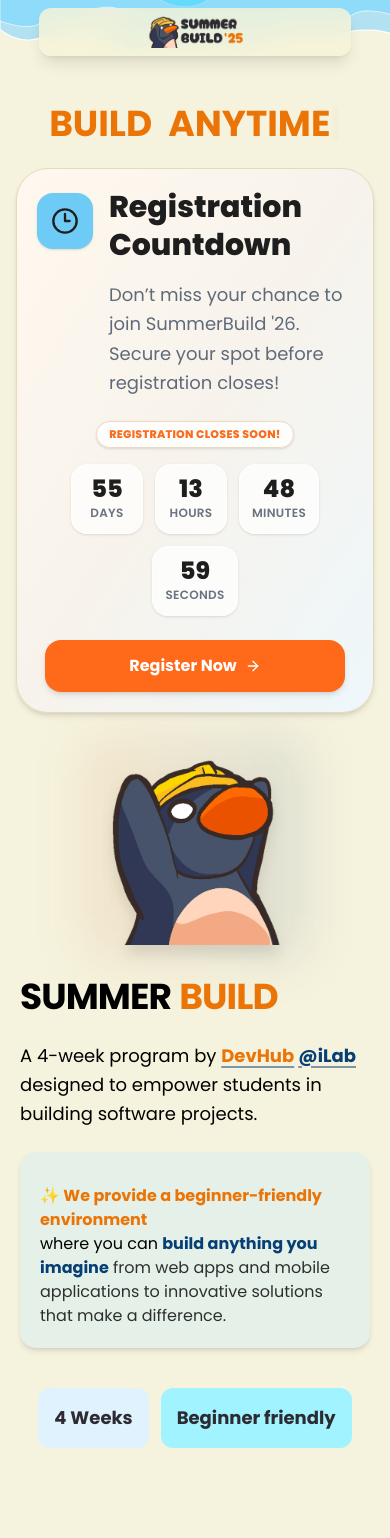
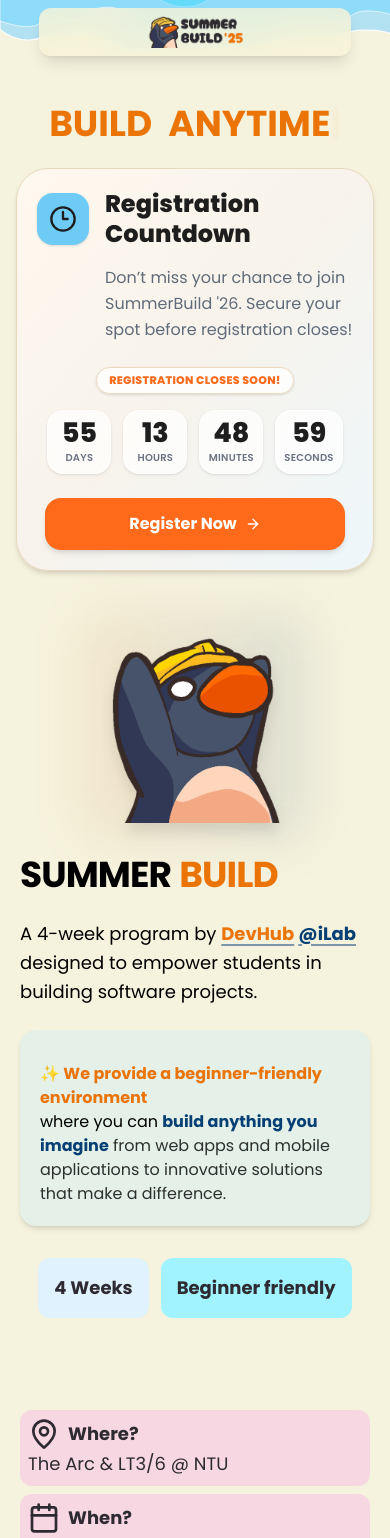
Before and after one commit to DevHub-iLab/summerbuild-2025, a React (Vite) app: page / in a window 390 px wide. Shown: the top 1538 px of the page. Built offline with nearby package versions, Linux system fonts and the light colour scheme.

Commit message:
updated mobile styling

```diff
--- a/src/components/CountDown.tsx
+++ b/src/components/CountDown.tsx
@@ -40,11 +40,11 @@
   label: string;
 }) {
   return (
-    <div className="min-w-[72px] rounded-2xl border border-white/60 bg-white/70 px-3 py-3 text-center shadow-sm backdrop-blur-sm sm:min-w-[84px] sm:px-4 sm:py-4">
-      <div className="text-2xl font-extrabold leading-none text-[#1E1E1E] sm:text-3xl">
+    <div className="min-w-16 rounded-2xl border border-white/60 bg-white/70 px-2 py-2 text-center shadow-sm backdrop-blur-sm sm:min-w-21 sm:px-4 sm:py-4">
+      <div className="text-[27px] font-extrabold leading-none text-[#1E1E1E] sm:text-3xl">
         {String(value).padStart(2, "0")}
       </div>
-      <div className="mt-1 text-xs font-semibold uppercase tracking-wide text-[#6B7280] sm:text-sm">
+      <div className="mt-1 text-[10px] font-semibold uppercase tracking-wide text-[#6B7280] sm:text-sm">
         {label}
       </div>
     </div>
@@ -70,20 +70,20 @@
   return (
     <section className="px-4 pt-6 sm:px-6">
       <div className="mx-auto max-w-150">
-        <div className="rounded-[2rem] border border-[#E8D8BE] bg-gradient-to-br from-[#FFF8EE] via-[#F7F3EC] to-[#EEF7FB] p-5 shadow-md sm:p-6">
+        <div className="rounded-4xl border border-[#E8D8BE] bg-linear-to-br from-[#FFF8EE] via-[#F7F3EC] to-[#EEF7FB] p-5 shadow-md sm:p-6">
           <div className="flex items-start gap-4">
             {/* Icon on top-left */}
-            <div className="mt-1 flex h-14 w-14 shrink-0 items-center justify-center rounded-2xl bg-[#6ECBF5] shadow-sm">
+            <div className="mt-1 flex h-13 w-13 sm:h-14 sm:w-14 shrink-0 items-center justify-center rounded-2xl bg-[#6ECBF5] shadow-sm">
               <Clock3 className="h-7 w-7 text-[#1E1E1E]" />
             </div>
 
             {/* Right content */}
             <div className="min-w-0 flex-1">
-              <h2 className="max-w-[420px] text-3xl font-extrabold leading-tight text-[#1E1E1E]">
+              <h2 className="max-w-105 text-2xl sm:text-3xl font-extrabold leading-tight text-[#1E1E1E]">
                 {title}
               </h2>
 
-              <p className="mt-4 max-w-[440px] text-lg leading-relaxed text-[#5F6B7A]">
+              <p className="mt-4 max-w-110 text-l leading-relaxed text-[#5F6B7A]">
                 {description}
               </p>
             </div>
@@ -112,7 +112,7 @@
                 href={buttonLink}
                 target="_blank"
                 rel="noopener noreferrer"
-                className="flex h-13 w-full max-w-[300px] items-center justify-center gap-2 rounded-2xl bg-[#FF6A1A] px-5 text-base font-bold text-white shadow-md transition-all duration-300 hover:brightness-95"
+                className="flex h-13 w-full max-w-75 items-center justify-center gap-2 rounded-2xl bg-[#FF6A1A] px-5 text-base font-bold text-white shadow-md transition-all duration-300 hover:brightness-95"
               >
                 {buttonText}
                 <ArrowRight className="h-4 w-4" />
--- a/src/components/FAQ/FAQ.tsx
+++ b/src/components/FAQ/FAQ.tsx
@@ -35,8 +35,6 @@
       id="faq"
       className="relative mt-20 flex flex-col items-center px-6"
     >
-      {/* subtle background glow */}
-      <div className="absolute top-10 left-1/2 -z-10 h-65 w-65 -translate-x-1/2 rounded-full bg-[#9EE7F5]/25 blur-3xl" />
 
       <div className="mx-auto max-w-4xl text-center">
         <h1 className="font-bold uppercase text-2xl sm:text-3xl md:text-5xl">
--- a/src/components/Schedule/Schedule.tsx
+++ b/src/components/Schedule/Schedule.tsx
@@ -28,7 +28,7 @@
       {/* MOBILE VIEW */}
       <div className="mt-10 flex w-full max-w-md flex-col gap-4 md:hidden">
         {scheduleData.weeks.map((week, i) => {
-          const isOpen = openIndex === i;
+          const isOpen = openIndex === null;
 
           return (
             <div
--- a/src/pages/HomePage.tsx
+++ b/src/pages/HomePage.tsx
@@ -12,7 +12,7 @@
       <Tagline />
       <Countdown/>
 
-      <section className="my-10 pb-10">
+      <section className="my-10 py-5">
         <div className="max-w-7xl mx-auto">
           <div className="flex flex-col lg:flex-row items-center justify-between gap-8 lg:gap-10">
             <div className="w-full lg:w-1/2 md:flex justify-center lg:justify-start">
@@ -71,7 +71,7 @@
                   </p>
                 </div>
 
-                <div className="flex justify-center flex-wrap gap-3 pt-4">
+                <div className="flex justify-center flex-wrap gap-3 pt-2">
                   <span
                     className="text-dh-grey-200 hover:shadow-dh-grey-200/40 mb-8 rounded-xl py-4 px-4 text-left transition-all duration-300 ease-in-out hover:scale-102 hover:shadow-lg md:mb-0 text-lg font-bold"
                     style={{ backgroundColor: "#e0f2fe" }}
--- a/src/pages/PreviousWinnersPage.tsx
+++ b/src/pages/PreviousWinnersPage.tsx
@@ -37,7 +37,7 @@
             winnerText="View Naan Stop's Project"
           />
           <WinnerCard
-            color="#f7d7e1"
+            color="#CDEAC0"
             text="Best Freshmen Team"
             description="Your entire team are all Year 1 students."
             icon={<Users size={48} color="#fa6b1c" />}
--- a/src/pages/WorkshopPage.tsx
+++ b/src/pages/WorkshopPage.tsx
@@ -12,7 +12,7 @@
         <span className="text-[#FA6B1C]">26</span>
       </h1>
 
-      <h3 className="mt-3 text-center text-lg text-[#1E1E1E]">
+      <h3 className="text-center mt-4 text-sm font-medium text-black/70 sm:text-base md:text-lg">
         Learn industry-relevant skills from our workshops!
         <br />
         Stay tuned for updates on upcoming workshops and dates.
@@ -21,7 +21,7 @@
       <div className="mx-auto mt-10 max-w-7xl">
         {/* Mobile / tablet swiper */}
         <div className="xl:hidden">
-          <div className="mx-auto w-full max-w-[260px] pb-12">
+          <div className="mx-auto w-full max-w-65 pb-12">
             <Swiper
               modules={[Autoplay, Pagination]}
               autoplay={{ delay: 3000, disableOnInteraction: false }}
```
